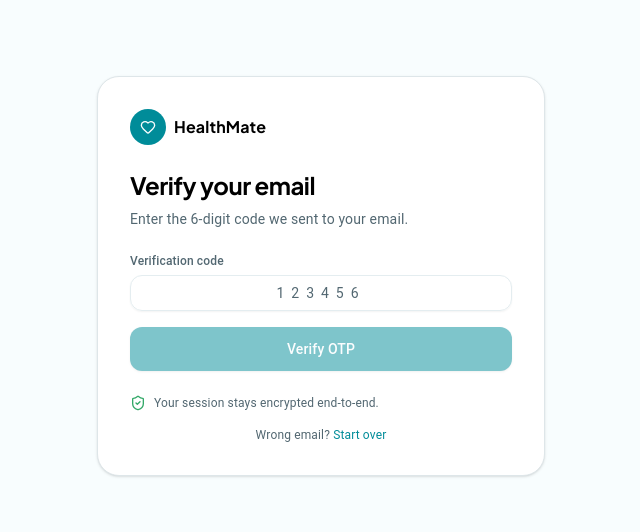
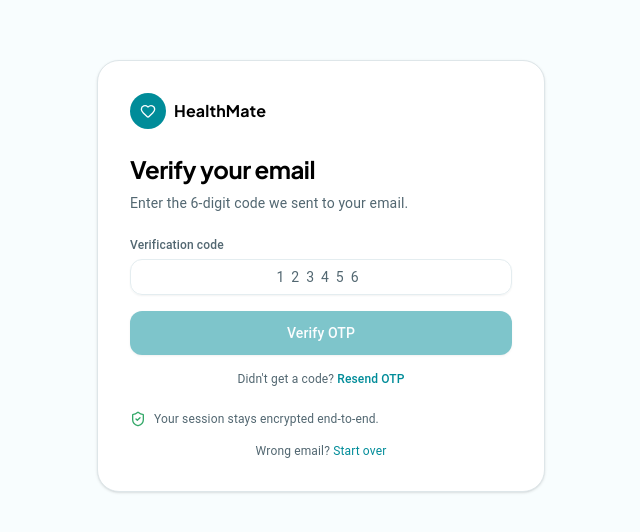
Before and after one commit to ohadRazaA/Healthmate-Frontend, a React (Vite) app: page /otp-verification in a window 1280 px wide. Shown: the part 124-656 px from the top of the page, without its empty margins (319-959 px from the left). Built offline with nearby package versions, Linux system fonts and the light colour scheme.

Commit message:
little bit more optimized

```diff
--- a/src/constants/apiEndpoints.js
+++ b/src/constants/apiEndpoints.js
@@ -1,12 +1,13 @@
 // export const BASE_URL = `https://smit-hackathon-backend-sable.vercel.app/api`;
-// export const BASE_URL = `https://healthmate-backend-beta.vercel.app/api`
-export const BASE_URL = `http://localhost:5000/api`;
+export const BASE_URL = `https://healthmate-backend-beta.vercel.app/api`
+// export const BASE_URL = `http://localhost:5000/api`;
 const apiEndPoints = {
     // Auth endpoints
     login: "/auth/login",
     signup: "/auth/signup",
     me: "/auth/me",
     verifyOTP: "/auth/otp-verify",
+    resendOtp: "/auth/resend-otp",
     changePassword: "/auth/change-password",
     forgotPassword: "/auth/forgot-password",
     resetPassword: "/auth/reset-password",
--- a/src/pages/Auth/AuthPage.jsx
+++ b/src/pages/Auth/AuthPage.jsx
@@ -216,8 +216,6 @@ function SignupForm() {
           >
             <option value="male">Male</option>
             <option value="female">Female</option>
-            <option value="other">Other</option>
-            <option value="prefer_not_to_say">Prefer not to say</option>
           </select>
         </Field>
       </div>
--- a/src/pages/Auth/OtpVerificationPage.jsx
+++ b/src/pages/Auth/OtpVerificationPage.jsx
@@ -1,4 +1,4 @@
-import { useState } from "react";
+import { useState, useEffect } from "react";
 import { Link, useLocation, useNavigate } from "react-router-dom";
 import axios from "axios";
 import Cookies from "js-cookie";
@@ -13,14 +13,54 @@ export default function OtpVerificationPage() {
   const [otp, setOtp] = useState("");
   const [error, setError] = useState("");
   const [submitting, setSubmitting] = useState(false);
+  // Backend allows 3 resends per rolling 10-minute window (see authController.resendOtpController)
+  // — resendsRemaining/cooldownSecs mirror that so the button disables itself accordingly instead
+  // of just hammering the endpoint and surfacing a raw 429.
+  const [resending, setResending] = useState(false);
+  const [resendsRemaining, setResendsRemaining] = useState(3);
+  const [cooldownSecs, setCooldownSecs] = useState(0);
   const location = useLocation();
   const navigate = useNavigate();
+
+  useEffect(() => {
+    if (cooldownSecs <= 0) return;
+    const timer = setInterval(() => setCooldownSecs((s) => Math.max(0, s - 1)), 1000);
+    return () => clearInterval(timer);
+  }, [cooldownSecs]);
 
   const handleChange = (e) => {
     const value = e.target.value;
     if (/^\d{0,6}$/.test(value)) {
       setOtp(value);
       setError("");
+    }
+  };
+
+  const handleResend = async () => {
+    const email = location?.state?.email;
+    if (!email || resending || cooldownSecs > 0) return;
+    try {
+      setResending(true);
+      const res = await axios.post(`${BASE_URL}${apiEndPoints.resendOtp}`, { email });
+      toast.success(res.data?.message || "A new OTP has been sent.");
+      if (typeof res.data?.resendsRemaining === "number") {
+        setResendsRemaining(res.data.resendsRemaining);
+      }
+      if (res.data?.cooldownMs) {
+        setCooldownSecs(Math.ceil(res.data.cooldownMs / 1000));
+      }
+    } catch (err) {
+      // 429 (too many attempts) and 502 (email service down) both come back with a clear
+      // `message` from resendOtpController — surface it directly instead of a generic failure.
+      toast.error(err.response?.data?.message || "Could not resend the OTP. Please try again.");
+      if (typeof err.response?.data?.resendsRemaining === "number") {
+        setResendsRemaining(err.response.data.resendsRemaining);
+      }
+      if (err.response?.data?.retryAfterMs) {
+        setCooldownSecs(Math.ceil(err.response.data.retryAfterMs / 1000));
+      }
+    } finally {
+      setResending(false);
     }
   };
 
@@ -84,6 +124,25 @@ export default function OtpVerificationPage() {
           </Button>
         </form>
 
+        <div className="mt-4 text-center text-xs text-muted-foreground">
+          Didn't get a code?{" "}
+          <button
+            type="button"
+            onClick={handleResend}
+            disabled={resending || cooldownSecs > 0}
+            className="font-medium text-primary hover:underline disabled:cursor-not-allowed disabled:opacity-60 disabled:no-underline"
+          >
+            {resending
+              ? "Sending…"
+              : cooldownSecs > 0
+              ? `Try again in ${Math.floor(cooldownSecs / 60)}:${String(cooldownSecs % 60).padStart(2, "0")}`
+              : "Resend OTP"}
+          </button>
+          {cooldownSecs === 0 && resendsRemaining < 3 ? (
+            <span className="block mt-1">{resendsRemaining} resend{resendsRemaining === 1 ? "" : "s"} left</span>
+          ) : null}
+        </div>
+
         <div className="mt-6 flex items-center gap-2 text-xs text-muted-foreground">
           <ShieldCheck className="h-4 w-4 text-success" />
           Your session stays encrypted end-to-end.
--- a/src/pages/User/Dashboard.jsx
+++ b/src/pages/User/Dashboard.jsx
@@ -51,6 +51,10 @@ export default function Dashboard() {
   const reports = data?.data?.reports ?? [];
   const vitals = data?.data?.vitals ?? [];
   const user = data?.data;
+  // getDashboard now returns a capped "recent" list (see Backend/controllers/userController.js)
+  // plus these accurate totals — use the totals for stats, the list for the on-screen preview.
+  const reportsCount = data?.data?.reportsCount ?? reports.length;
+  const analyzedReportsCount = data?.data?.analyzedReportsCount ?? reports.filter((r) => r.status === "analyzed").length;
 
   if (isLoading) {
     return (
@@ -119,7 +123,8 @@ export default function Dashboard() {
         </div>
       </motion.header>
 
-      {reports.length === 0 && vitals.length === 0 ? (
+
+      {reportsCount === 0 && vitals.length === 0 ? (
         <EmptyState
           icon={<FileText className="h-6 w-6" />}
           title="No health data yet"
@@ -129,7 +134,7 @@ export default function Dashboard() {
       ) : (
         <>
           <div className="grid gap-4 sm:grid-cols-2 xl:grid-cols-3">
-            <Stat icon={FileText} label={t("dashboard.reports")} value={String(reports.length)} sub={`${analyzed.length} analyzed`} />
+            <Stat icon={FileText} label={t("dashboard.reports")} value={String(reportsCount)} sub={`${analyzedReportsCount} analyzed`} />
             <Stat
               icon={Heart}
               label={t("dashboard.latestBp")}
@@ -166,9 +171,7 @@ export default function Dashboard() {
               tone="success"
             />
           </div>
-
-          <RiskAssessmentPanel />
-
+      <RiskAssessmentPanel />
 
           <div className="grid gap-6 lg:grid-cols-3">
             <section className="lg:col-span-2 rounded-2xl border bg-card p-5">
```
